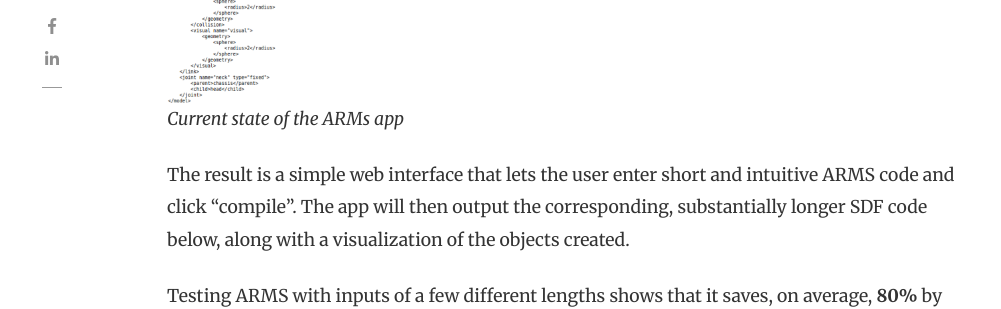
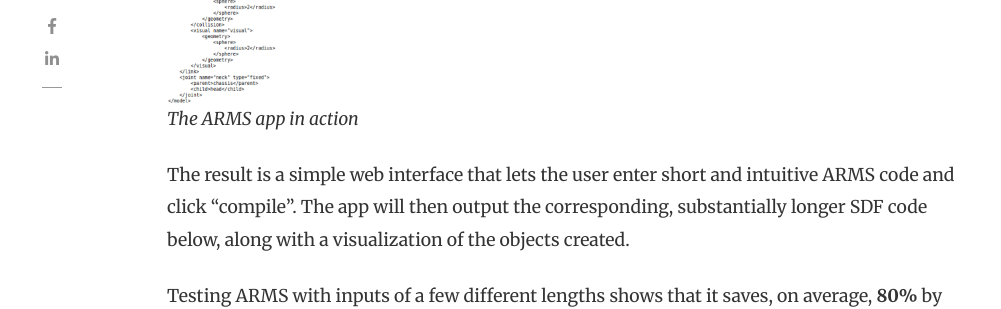
Before and after one commit to oapostrophe/oapostrophe.github.io, a Jekyll site: the page built from _posts/2021-05-20-arms-report.md, in a window 1280 px wide and 900 px high, scrolled down 5527 px. Shown: the part 152-461 px from the top of the window, without its empty margins (118-1119 px from the left). Built offline with Jekyll 4.4.1, drawn with Linux system fonts in a browser that asks for light colours; nearby versions of some CDN libraries; comment, search, counter and statistics services are not loaded.

Commit message:
wording change

```diff
--- a/_posts/2021-05-20-arms-report.md
+++ b/_posts/2021-05-20-arms-report.md
@@ -66,7 +66,7 @@
 ## Results:
 
 ![Current state of the ARMs app]({{site.baseurl}}/assets/images/arms1/demo4.png)
-*Current state of the ARMs app*
+*The ARMS app in action*
 
 The result is a simple web interface that lets the user enter short and intuitive ARMS code and click "compile".  The app will then output the corresponding, substantially longer SDF code below, along with a visualization of the objects created.
 
```
